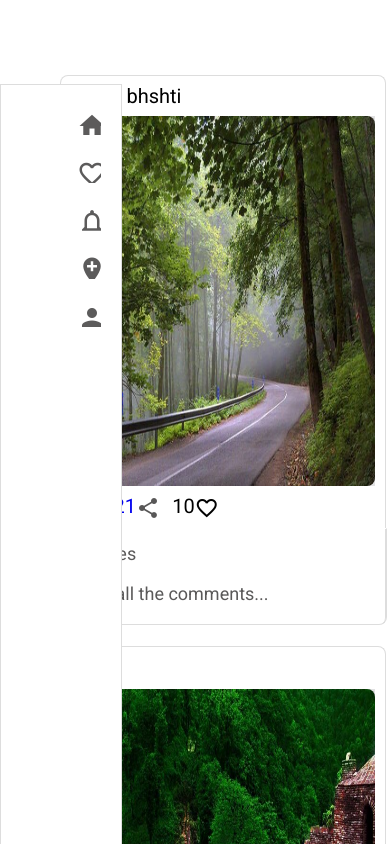
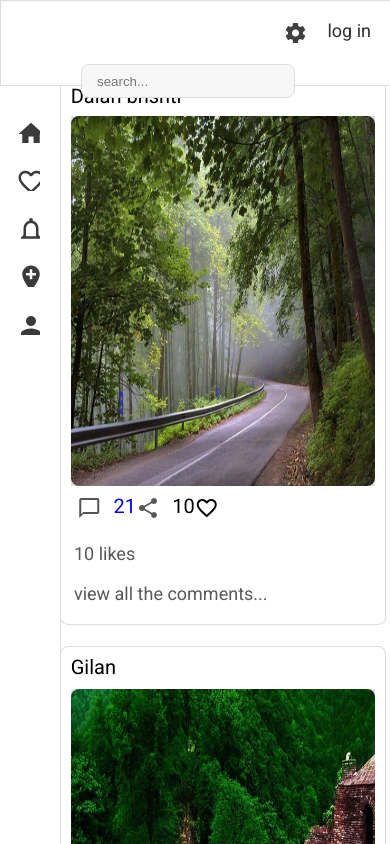
Before and after one commit to HasanFaaour/reverse96, an Angular app: page / in a window 390 px wide. Shown: the top 844 px of the page. Built offline with nearby package versions, Linux system fonts and the light colour scheme.

Commit message:
create navbar

```diff
--- a/src/app/main/components/side-bar/side-bar.component.css
+++ b/src/app/main/components/side-bar/side-bar.component.css
@@ -3,13 +3,12 @@
     width: 120px;
     position: fixed;
     z-index: 1;
-    top: 10%;
+    top: 11%;
     left: 0;
     background-color: rgb(255, 255, 255);
-    border: 1px solid #ddd;
+    border-right: 1px solid #ddd;
     padding-top: 20px;
   }
-
   .sidenav a {
     padding: 6px 8px 6px 16px;
     margin-bottom: 10px;
@@ -19,11 +18,20 @@
     display: block;
     margin-left: 60px;
   }
-
   .sidenav .mat-icon {
     font-size: 30px;
-    color: rgb(92, 91, 91);
+    color: rgb(58, 58, 58);
   }
 .sidenav .mat-icon:hover {
   color:rgb(81, 187, 248)
 }
+
+@media screen and (max-width: 800px) {
+  .sidenav {
+    width: 60px;
+  }
+  .sidenav a {
+    margin-left: 0px;
+  }
+
+}
--- a/src/app/main/components/top-nav/top-nav.component.css
+++ b/src/app/main/components/top-nav/top-nav.component.css
@@ -0,0 +1,56 @@
+.top-nav {
+    height: 10%;
+    width: 100%;
+    position: fixed;
+    top: 0px;
+    left: 0px;
+    border: 1px solid #ddd;
+    background-color: white;
+  }
+
+  .top-nav a {
+    display: inline-block;
+    text-decoration: none;
+    font-size: 18px;
+    color: rgb(48, 47, 47);
+    margin-top: 20px;
+    margin-right: 20px;
+    float: right;
+  }
+
+  .top-nav .logo {
+    float: left;
+  }
+
+  .top-nav .search-box {
+    width: 30%;
+    height: 30px;
+    display: inline-block;
+    margin-top: 15px;
+    margin-right: 20px;
+    margin-left: 12%;
+    background-color: rgb(248, 247, 247);
+    border: 1px solid #ddd;
+    border-radius: 8px;
+    padding-left: 15px;
+  }
+
+  .top-nav .logo {
+    font-size: 25px;
+    display: inline-block;
+    color: rgb(56, 179, 250);
+    margin-top: 18px;
+    margin-right: 20px;
+    margin-left: 5%;
+  }
+
+  .top-nav .search-box::after {
+    border: 1px solid #ddd;
+  }
+
+  @media screen and (max-width: 800px) {
+    .top-nav .search-box {
+      margin-left: 80px;
+      width: 50%;
+    }
+  }
--- a/src/app/main/components/top-nav/top-nav.component.html
+++ b/src/app/main/components/top-nav/top-nav.component.html
@@ -1 +1,5 @@
-<p>top-nav works!</p>
+<div class="top-nav">
+    <a href="#" class="login">log in</a>
+    <a href="#"><mat-icon style="color: rgb(65, 64, 64);">settings</mat-icon></a>
+    <input type="text"  class="search-box" placeholder="search...">
+</div>
--- a/src/app/main/container/main/main.component.css
+++ b/src/app/main/container/main/main.component.css
@@ -79,23 +79,14 @@ main {
   }
 }
 
-
-.fav {
-}
-
 .info {
   width: 100%;
   height: auto;
-  border: 1px solid #ddd;
+  border-bottom: 1px solid #ddd;
   border-top: 1px solid white;
   border-bottom-left-radius: 8px;
   border-bottom-right-radius: 8px;
-
 }
-
-
-
-
 
 .right-side {
     height: 53%;
@@ -130,12 +121,18 @@ main {
     margin-left: 15px;
   }
 
-.mat-icon {
-
-}
-
   @media screen and (max-width: 800px) {
     .right-side {
       visibility: hidden;
     }
   }
+
+  @media screen and (max-width: 800px) {
+    .place-card {
+      width: 83%;
+      margin-left: 60px;
+    }
+    .place-image {
+      height: 370px;
+    }
+  }
--- a/src/app/main/container/main/main.component.html
+++ b/src/app/main/container/main/main.component.html
@@ -1,3 +1,4 @@
+<app-top-nav></app-top-nav>
 <app-side-bar></app-side-bar>
 
 <div class="blank-1"></div>
```
